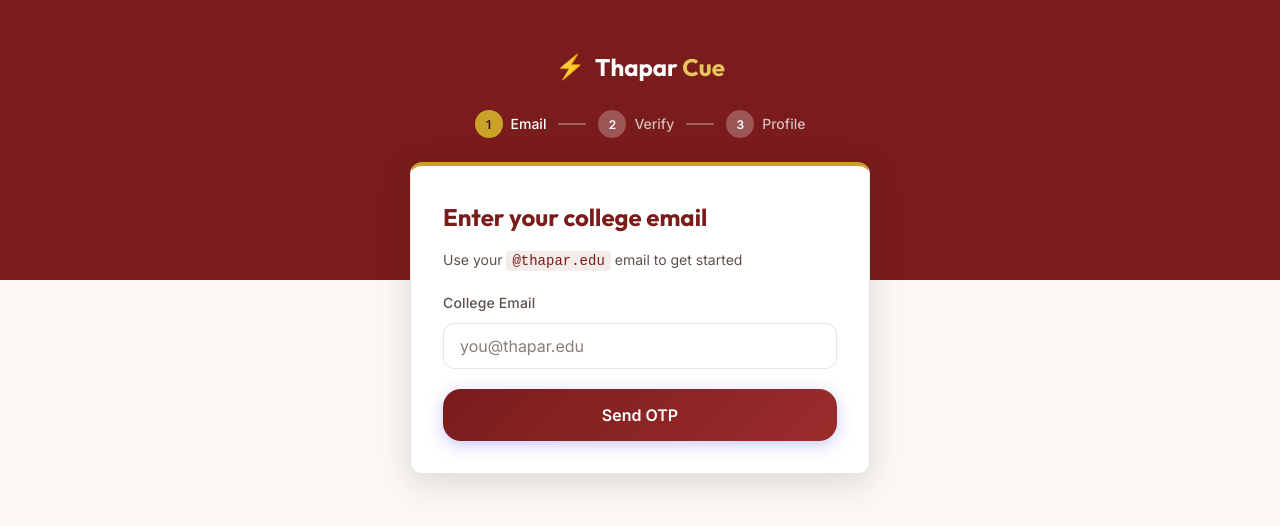
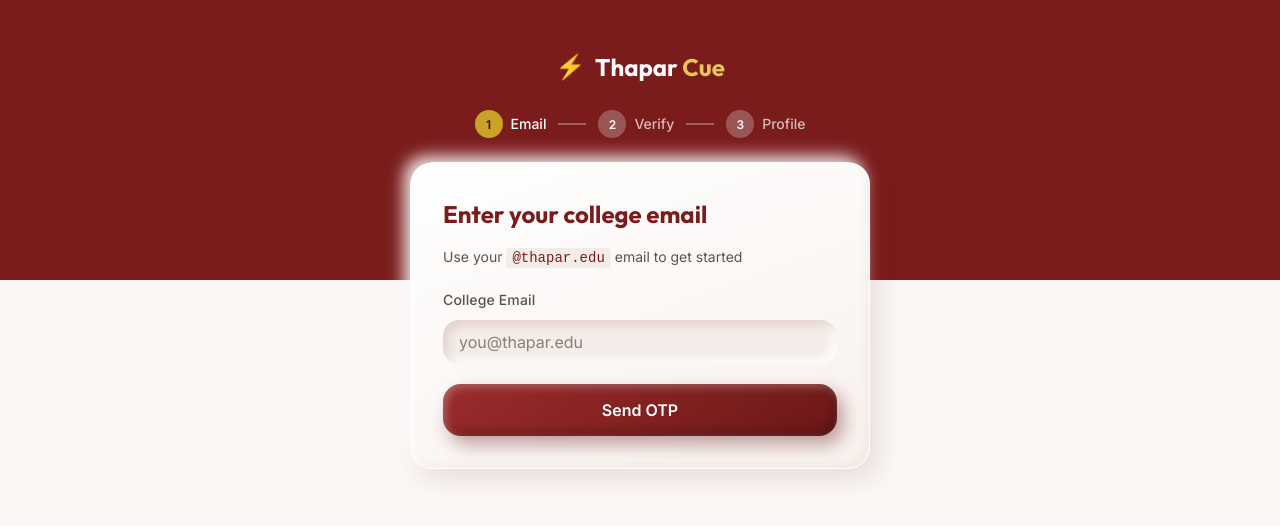
Before and after one commit to ishitttaa/ThaparCue, a React (Vite) app: page /login in a window 1280 px wide. Shown: the top 526 px of the page. Built offline with nearby package versions, Linux system fonts and the light colour scheme; no server answers.

Commit message:
feat(ui): claymorphism layer for buttons, cards, inputs, badges

```diff
--- a/src/theme.css
+++ b/src/theme.css
@@ -1376,3 +1376,186 @@ html { scroll-behavior: smooth; }
   -webkit-backdrop-filter: blur(14px);
   backdrop-filter: blur(14px);
 }
+
+/* ═══════════ CLAYMORPHISM LAYER ═══════════ */
+:root {
+  --clay-r: 22px;
+  --clay-maroon-shadow: 8px 10px 22px rgba(94, 20, 20, 0.35);
+  --clay-light: -6px -6px 16px rgba(255, 255, 255, 0.55);
+}
+
+/* ---------- BUTTONS ---------- */
+.btn {
+  border-radius: 18px;
+}
+.btn-primary {
+  background: linear-gradient(145deg, #9b2c2c, #6b1717);
+  color: #fff;
+  border: none;
+  box-shadow:
+    6px 8px 18px rgba(94, 20, 20, 0.4),
+    -4px -4px 12px rgba(255, 255, 255, 0.5),
+    inset 3px 3px 8px rgba(255, 255, 255, 0.28),
+    inset -4px -4px 10px rgba(59, 13, 13, 0.45);
+}
+.btn-primary:hover {
+  box-shadow:
+    8px 12px 24px rgba(94, 20, 20, 0.45),
+    -4px -4px 12px rgba(255, 255, 255, 0.55),
+    inset 3px 3px 8px rgba(255, 255, 255, 0.32),
+    inset -4px -4px 10px rgba(59, 13, 13, 0.45);
+}
+.btn-primary:active {
+  box-shadow:
+    2px 3px 8px rgba(94, 20, 20, 0.35),
+    inset 5px 5px 12px rgba(59, 13, 13, 0.55),
+    inset -3px -3px 8px rgba(255, 255, 255, 0.2);
+}
+
+.btn-secondary {
+  background: linear-gradient(145deg, #ffffff, #f1e9e4);
+  border: none;
+  color: var(--accent);
+  box-shadow:
+    6px 8px 18px rgba(122, 28, 28, 0.18),
+    -5px -5px 14px rgba(255, 255, 255, 0.9),
+    inset 2px 2px 6px rgba(255, 255, 255, 0.9),
+    inset -3px -3px 8px rgba(122, 28, 28, 0.1);
+}
+.btn-secondary:active {
+  box-shadow:
+    inset 5px 5px 12px rgba(122, 28, 28, 0.2),
+    inset -4px -4px 10px rgba(255, 255, 255, 0.9);
+}
+
+.btn-ghost {
+  border-radius: 16px;
+}
+
+/* Gold buttons (navbar + CTA band) */
+.navbar .btn-primary,
+.landing-cta-band .btn-primary {
+  background: linear-gradient(145deg, #e3bb3c, #b58d16);
+  color: #3b0d0d;
+  box-shadow:
+    5px 7px 16px rgba(59, 13, 13, 0.4),
+    -3px -3px 10px rgba(255, 255, 255, 0.25),
+    inset 3px 3px 8px rgba(255, 255, 255, 0.45),
+    inset -4px -4px 9px rgba(120, 88, 5, 0.4);
+}
+.navbar .btn-primary:active,
+.landing-cta-band .btn-primary:active {
+  box-shadow:
+    2px 3px 8px rgba(59, 13, 13, 0.4),
+    inset 5px 5px 10px rgba(120, 88, 5, 0.5),
+    inset -3px -3px 8px rgba(255, 255, 255, 0.3);
+}
+
+/* ---------- CARDS ---------- */
+.glass-card,
+.landing-step,
+.request-card,
+.profile-section,
+.explore-controls {
+  border-radius: var(--clay-r);
+  border: 1px solid rgba(255, 255, 255, 0.8);
+  background: linear-gradient(160deg, #ffffff 0%, #f8f1ed 100%);
+  box-shadow:
+    8px 10px 24px rgba(122, 28, 28, 0.12),
+    -6px -6px 16px rgba(255, 255, 255, 0.9),
+    inset 2px 2px 6px rgba(255, 255, 255, 0.9),
+    inset -3px -3px 8px rgba(122, 28, 28, 0.05);
+}
+.glass-card:hover {
+  border-color: rgba(255, 255, 255, 0.9);
+}
+
+/* ---------- INPUTS (inset / neumorphic) ---------- */
+.form-input,
+.form-select,
+.explore-filters input,
+.explore-filters select,
+.chat-reply-input {
+  border: none;
+  border-radius: 16px;
+  background: #f3ece8;
+  box-shadow:
+    inset 5px 5px 10px rgba(122, 28, 28, 0.12),
+    inset -5px -5px 10px rgba(255, 255, 255, 0.95);
+}
+.form-input:focus,
+.form-select:focus,
+.explore-filters input:focus,
+.explore-filters select:focus {
+  box-shadow:
+    inset 5px 5px 10px rgba(122, 28, 28, 0.16),
+    inset -5px -5px 10px rgba(255, 255, 255, 0.95),
+    0 0 0 3px var(--accent-glow);
+}
+
+/* ---------- STATS / SMALL BOXES (inset) ---------- */
+.profile-stat,
+.insight-item {
+  border-radius: 18px;
+  background: #f3ece8;
+  box-shadow:
+    inset 4px 4px 9px rgba(122, 28, 28, 0.1),
+    inset -4px -4px 9px rgba(255, 255, 255, 0.95);
+}
+
+/* ---------- BADGES / TAGS / AVATARS ---------- */
+.badge,
+.tag {
+  border-radius: 999px;
+  box-shadow:
+    3px 3px 7px rgba(122, 28, 28, 0.14),
+    -2px -2px 6px rgba(255, 255, 255, 0.9);
+}
+.tag.active,
+.skills-category-tabs .tag.active,
+.inbox-page .inbox-tab.active {
+  box-shadow:
+    4px 5px 12px rgba(94, 20, 20, 0.35),
+    inset 2px 2px 6px rgba(255, 255, 255, 0.25),
+    inset -3px -3px 7px rgba(59, 13, 13, 0.4);
+}
+.avatar-placeholder {
+  box-shadow:
+    4px 5px 12px rgba(94, 20, 20, 0.35),
+    inset 2px 2px 5px rgba(255, 255, 255, 0.35),
+    inset -3px -3px 6px rgba(59, 13, 13, 0.4);
+}
+.skill-icon {
+  border-radius: 16px;
+  box-shadow:
+    inset 3px 3px 7px rgba(201, 162, 39, 0.3),
+    inset -3px -3px 7px rgba(255, 255, 255, 0.9);
+}
+
+/* ---------- CHAT BUBBLES ---------- */
+.chat-bubble-me {
+  box-shadow:
+    4px 6px 14px rgba(94, 20, 20, 0.35),
+    inset 2px 2px 6px rgba(255, 255, 255, 0.2);
+}
+.chat-bubble-them {
+  box-shadow:
+    4px 6px 14px rgba(122, 28, 28, 0.1),
+    inset 2px 2px 6px rgba(255, 255, 255, 0.9);
+}
+.hero-msg-you {
+  box-shadow: 4px 6px 14px rgba(94, 20, 20, 0.3);
+}
+
+/* ---------- DASHBOARD quick actions ---------- */
+.quick-action-card {
+  border-radius: 24px;
+}
+.quick-action-card:hover {
+  background: linear-gradient(145deg, #9b2c2c, #6b1717);
+}
+
+/* Modal bhi clay */
+.modal-box {
+  border-radius: 26px;
+}
```
